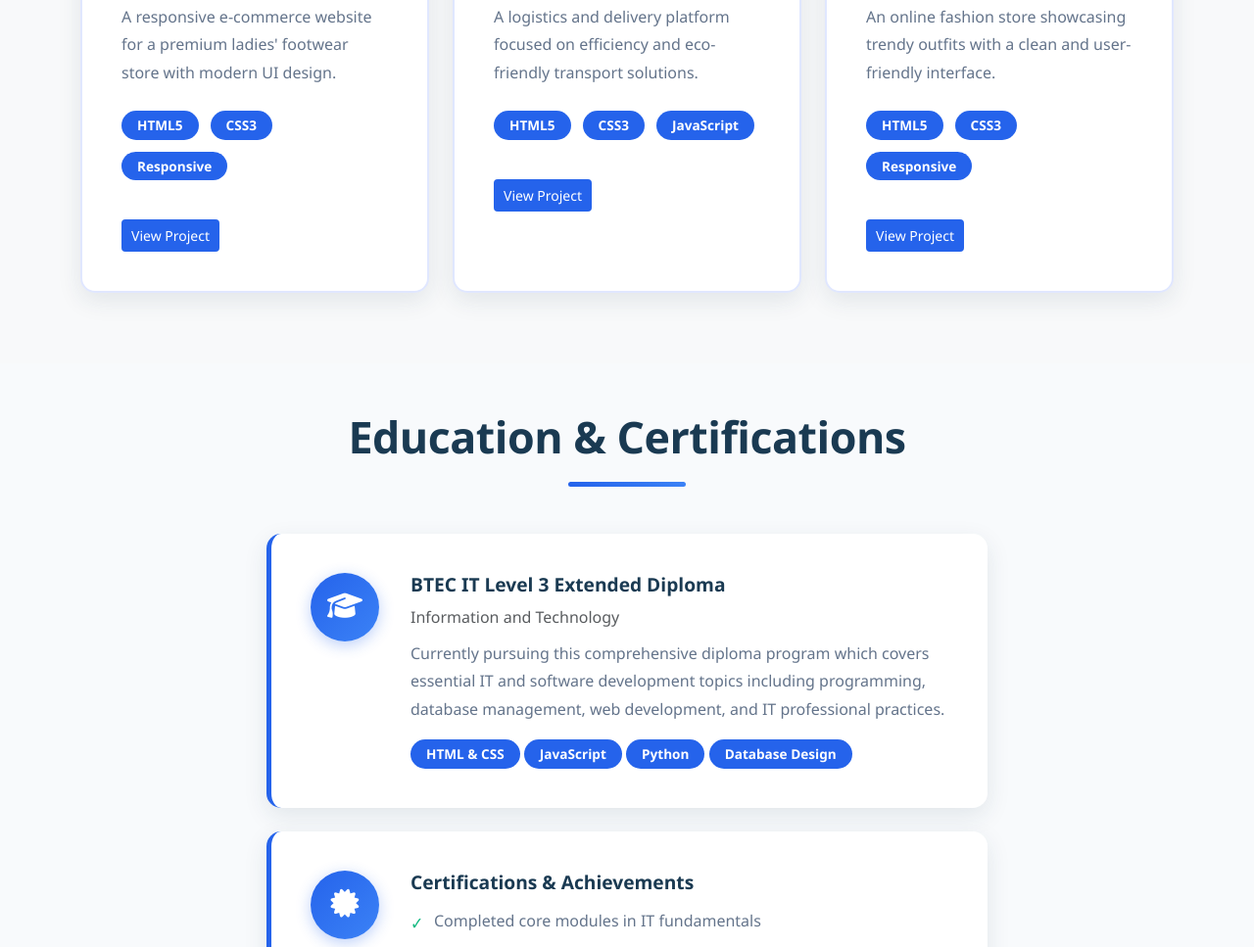
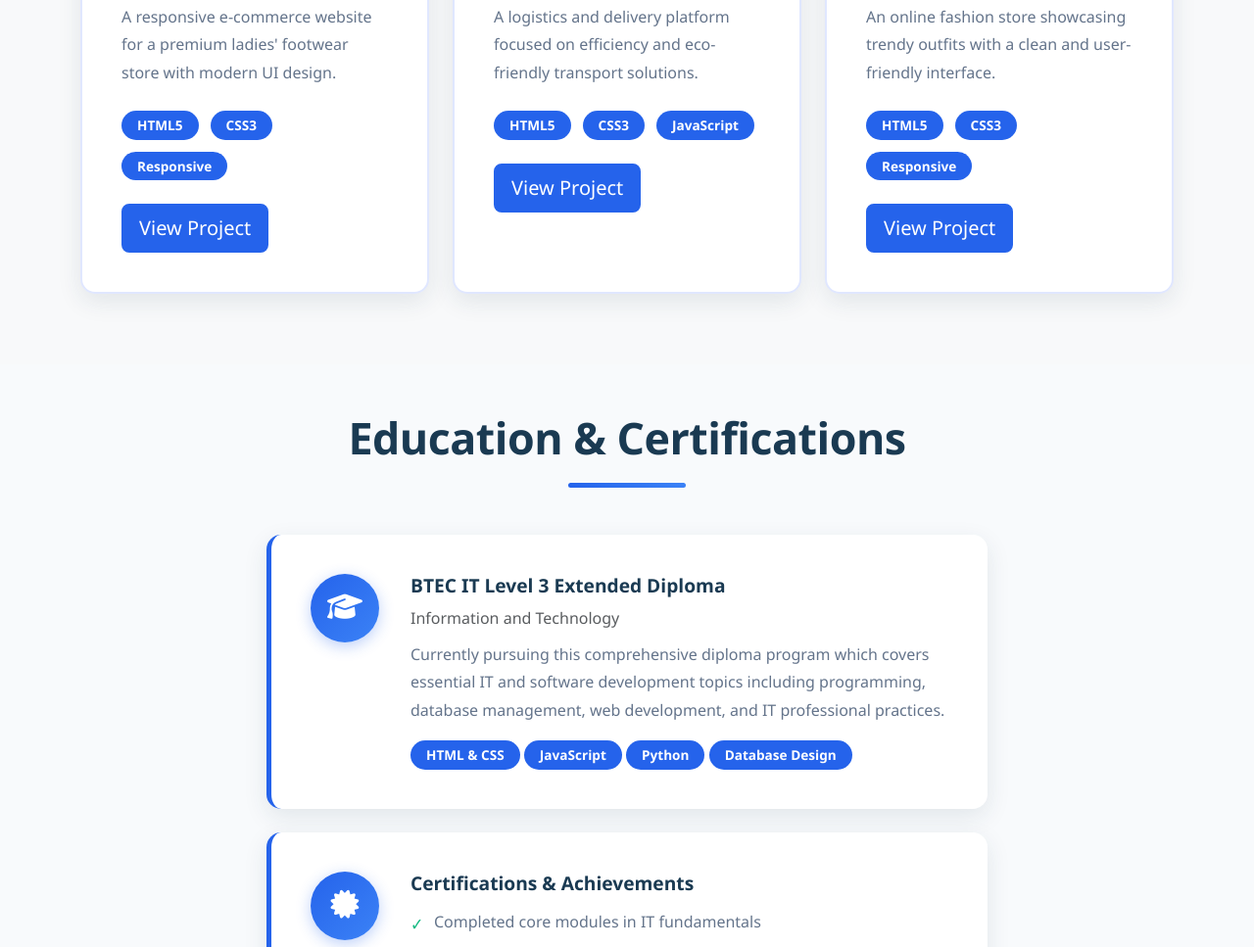
Before and after one commit to ingabirekalindairene-crypto/portfolio, a plain HTML site: page index.html in a window 1280 px wide. Shown: the part 2914-3881 px from the top of the page at 98% size. Drawn offline with nearby package versions, Linux system fonts and the light colour scheme; files whose address does not match are found by name.

Commit message:
Update index.html

```diff
--- a/index.html
+++ b/index.html
@@ -164,7 +164,7 @@
                             <span class="badge bg-info">CSS3</span>
                             <span class="badge bg-warning">Responsive</span>
                         </div>
-                        <a href="https://ingabirekalindairene-crypto.github.io/Elle-steps/" target="_blank" class="btn btn-sm btn-primary mt-3">View Project</a>
+                        <a href="https://ingabirekalindairene-crypto.github.io/Elle-steps/" class="btn btn-primary btn-lg">View Project</a>
                     </div>
                 </div>
             </div>
@@ -183,7 +183,7 @@
                             <span class="badge bg-info">CSS3</span>
                             <span class="badge bg-warning">JavaScript</span>
                         </div>
-                        <a href="https://ingabirekalindairene-crypto.github.io/eco-stream-logistics/" target="_blank" class="btn btn-sm btn-primary mt-3">View Project</a>
+                        <a href= "https://ingabirekalindairene-crypto.github.io/eco-stream-logistics/" class="btn btn-primary btn-lg">View Project</a>
                     </div>
                 </div>
             </div>
@@ -202,7 +202,7 @@
                             <span class="badge bg-info">CSS3</span>
                             <span class="badge bg-warning">Responsive</span>
                         </div>
-                        <a href="https://ingabirekalindairene-crypto.github.io/womens-fashion-shop/" target="_blank" class="btn btn-sm btn-primary mt-3">View Project</a>
+                        <a href=" https://ingabirekalindairene-crypto.github.io/womens-fashion-shop/" class="btn btn-primary btn-lg">View Project</a>
                     </div>
                 </div>
             </div>
```
